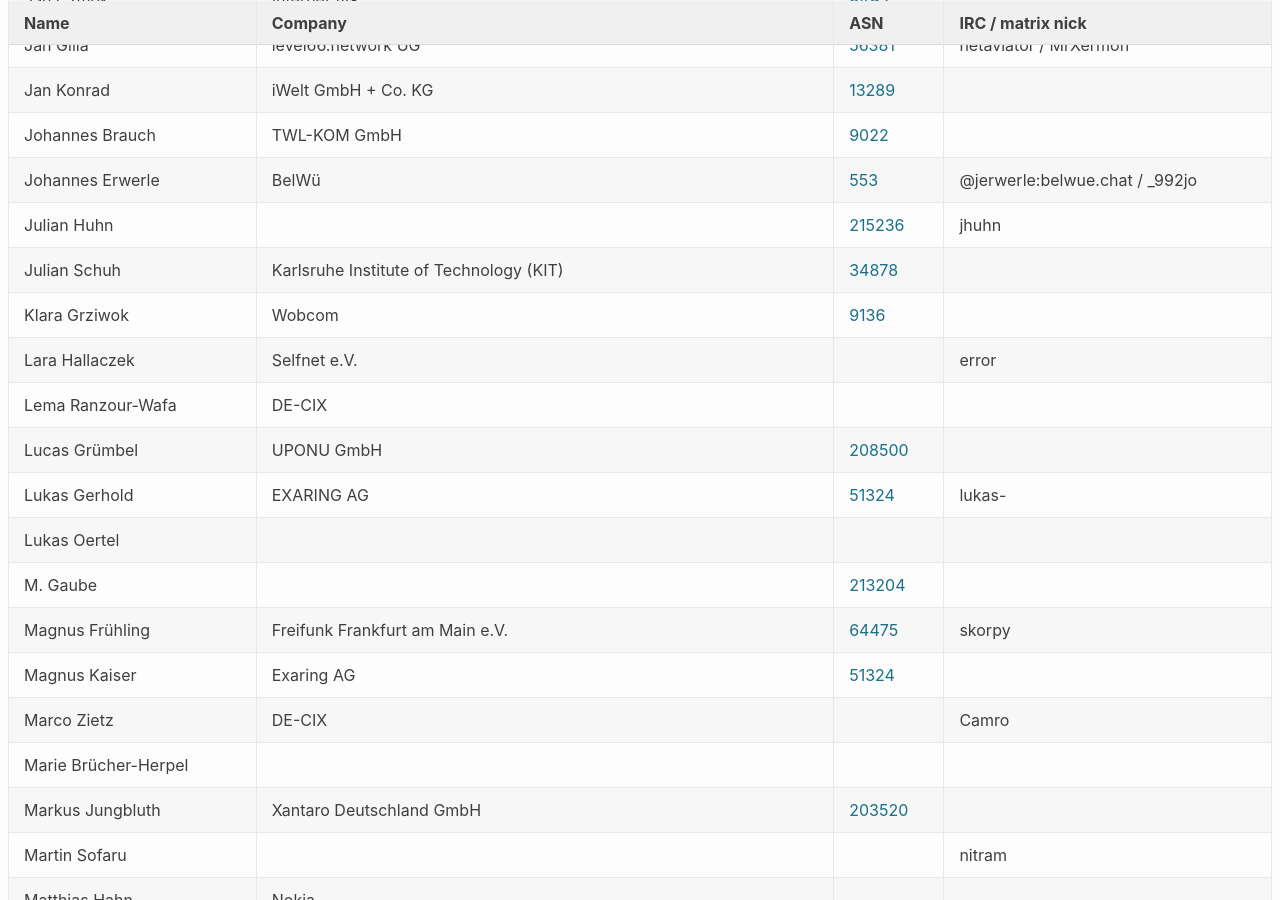
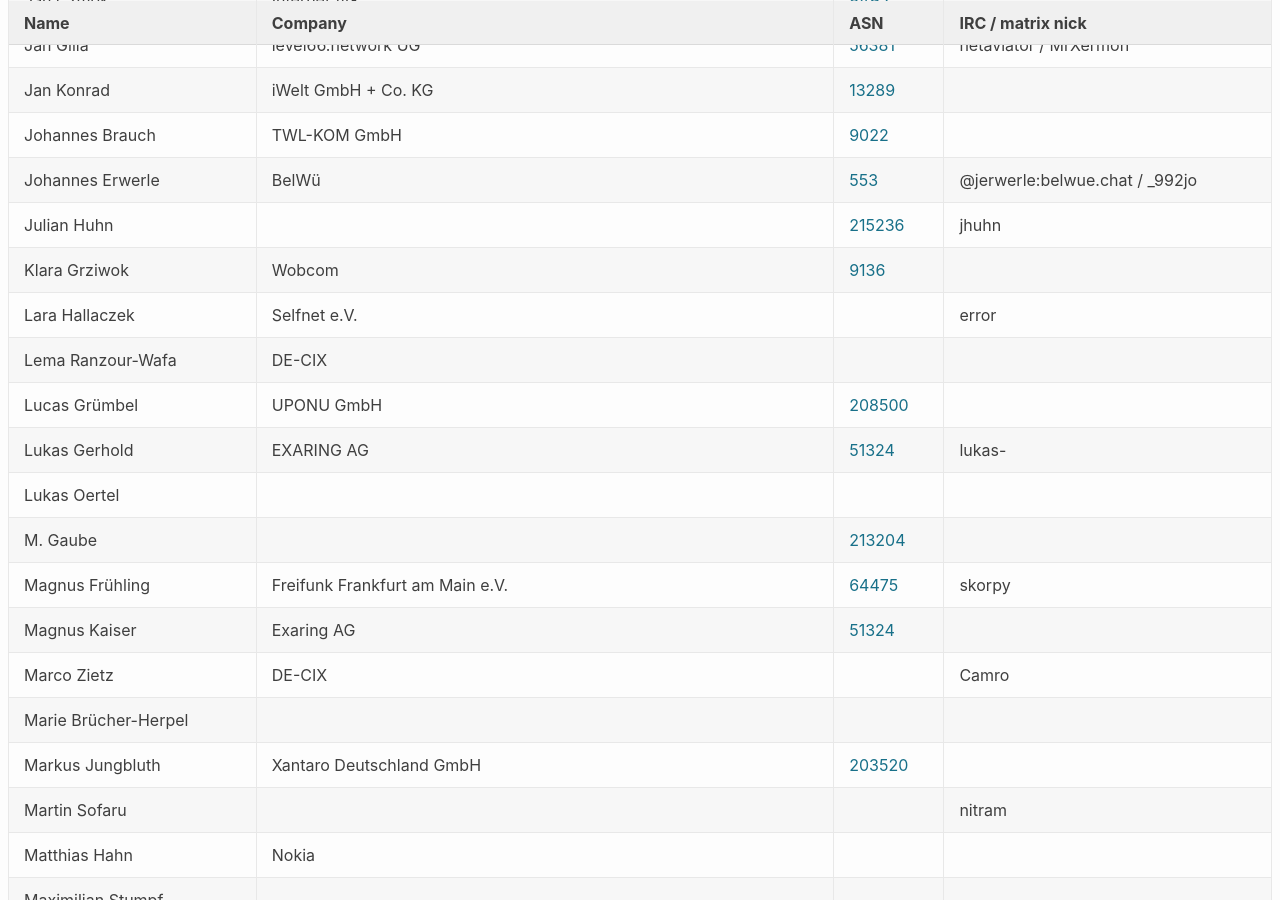
Before and after one commit to denog/pretix-attendeelist, a Jekyll site: the page built from denogmeetup25-01/index.markdown, in a window 1280 px wide and 900 px high, scrolled down 841 px. Built offline with Jekyll 4.4.1, drawn with Linux system fonts in a browser that asks for light colours.

Commit message:
Latest data: Wed Feb 12 13:13:04 UTC 2025

```diff
--- a/_data/attendees_denogmeetup25-01.json
+++ b/_data/attendees_denogmeetup25-01.json
@@ -136,12 +136,6 @@
     "company": null,
     "irc": "jhuhn",
     "asn": "215236"
-  },
-  {
-    "name": "Julian Schuh",
-    "company": "Karlsruhe Institute of Technology (KIT)",
-    "irc": null,
-    "asn": "34878"
   },
   {
     "name": "Klara Grziwok",
```
